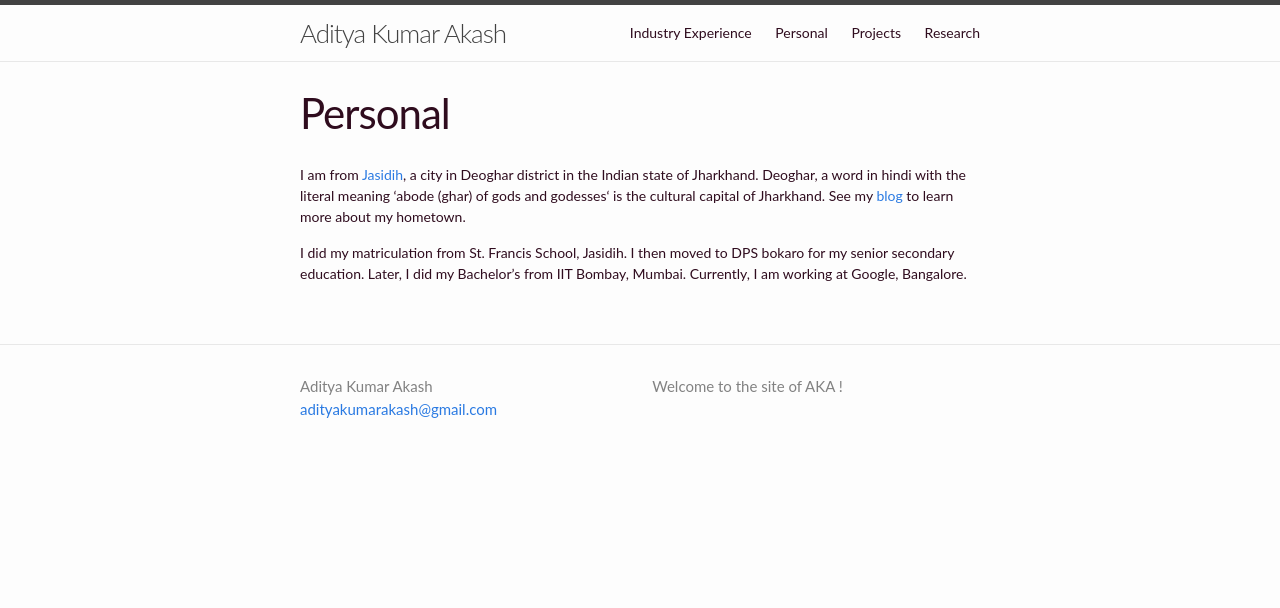
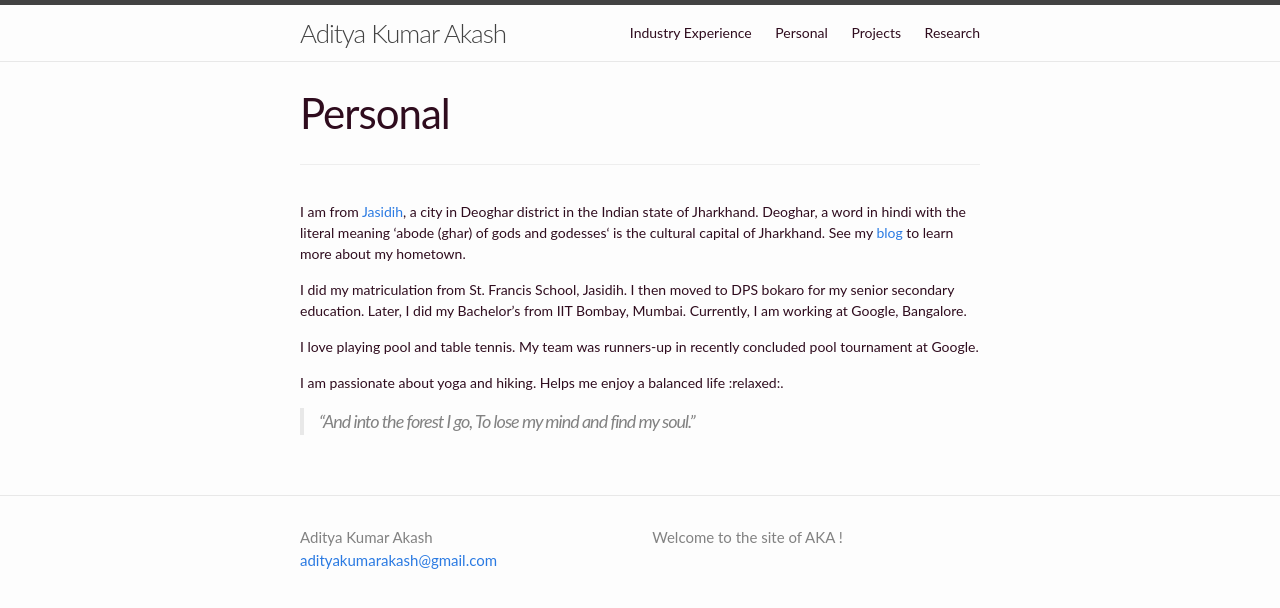
Before and after one commit to adityakumarakash/adityakumarakash.github.io, a Jekyll site: the page built from personal.md, in a window 1280 px wide. Shown: the top 608 px of the page. Built offline with Jekyll 4.4.1, drawn with Linux system fonts in a browser that asks for light colours.

Commit message:
Update personal.md

```diff
--- a/personal.md
+++ b/personal.md
@@ -3,7 +3,15 @@ layout: page
 title: Personal
 permalink: /personal/
 ---
+****
+<br>
 
 I am from [Jasidih](https://en.wikipedia.org/wiki/Jasidih), a city in Deoghar district in the Indian state of Jharkhand. Deoghar, a word in hindi with the literal meaning ‘abode (ghar) of gods and godesses‘ is the cultural capital of Jharkhand. See my [blog](https://adityakumarakash.wordpress.com/2013/01/22/a-picturesque-of-my-home-town/) to learn more about my hometown.
 
 I did my matriculation from St. Francis School, Jasidih. I then moved to DPS bokaro for my senior secondary education. Later, I did my Bachelor's from IIT Bombay, Mumbai. Currently, I am working at Google, Bangalore.
+
+I love playing pool and table tennis. My team was runners-up in recently concluded pool tournament at Google.
+
+I am passionate about yoga and hiking. Helps me enjoy a balanced life :relaxed:.
+> "And into the forest I go,
+> To lose my mind and find my soul."
```
